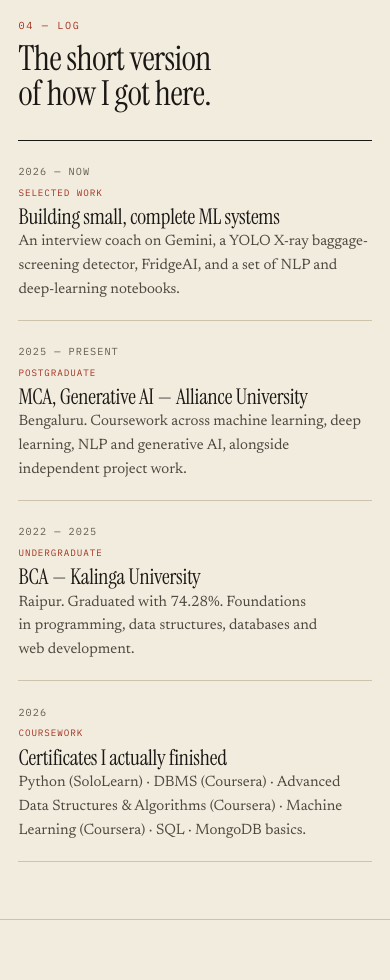
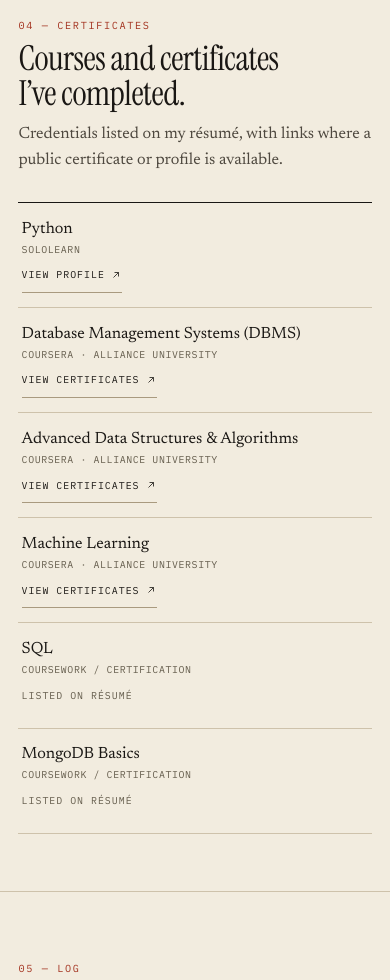
Before and after one commit to priyanshverma2004/priyanshverma2004.github.io, a plain HTML site: page index.html in a window 390 px wide. Shown: the part 5220-6200 px from the top of the page. Drawn offline with Linux system fonts and the light colour scheme.

Commit message:
Add Certificates section with links to portfolio and resume

```diff
--- a/assets/css/archive.css
+++ b/assets/css/archive.css
@@ -533,6 +533,25 @@ html:not(.js) .index-tools{display:none}
 .learning span{font-family:var(--mono);font-size:.58rem;letter-spacing:.12em;text-transform:uppercase;color:var(--stamp)}
 .learning p{font-size:.92rem;color:var(--ink-2);flex:1 1 320px}
 
+/* ---------- Certificates ---------- */
+.certs{list-style:none;padding:0;margin:0;border-top:1px solid var(--ink)}
+.cert{
+  display:grid;grid-template-columns:minmax(0,1.2fr) minmax(0,1fr) auto;
+  gap:.6rem 1.2rem;align-items:baseline;
+  padding:.9rem .2rem;border-bottom:1px solid var(--rule);
+}
+.cert__name{font-size:1.02rem;color:var(--ink);line-height:1.35}
+.cert__issuer{font-family:var(--mono);font-size:.62rem;letter-spacing:.06em;text-transform:uppercase;color:var(--ink-3);line-height:1.5}
+.cert__link{
+  font-family:var(--mono);font-size:.62rem;letter-spacing:.1em;text-transform:uppercase;
+  text-decoration:none;border-bottom:1px solid var(--rule-strong);padding-bottom:.15rem;
+  display:inline-flex;align-items:center;gap:.35rem;white-space:nowrap;justify-self:end;min-height:32px;
+}
+.cert__link svg{width:12px;height:12px}
+.cert__link:hover{border-color:var(--stamp);color:var(--stamp)}
+.cert__link--muted{border-bottom:0;color:var(--ink-3);cursor:default}
+.cert__link--muted:hover{color:var(--ink-3)}
+
 /* ---------- Log ---------- */
 .log{position:relative;padding-left:0;list-style:none;margin:0}
 .log__item{
@@ -765,6 +784,8 @@ html[data-plain="true"] .plain-banner{display:block}
   .archive-row .kind{display:none}
   .tool{grid-template-columns:1fr;gap:.2rem}
   .toolkit{grid-template-columns:1fr}
+  .cert{grid-template-columns:1fr;gap:.2rem}
+  .cert__link{justify-self:start}
   .log__item{grid-template-columns:1fr;gap:.35rem}
   .entry,.skills{grid-template-columns:1fr;gap:.2rem}
   .entry__when{padding-top:0}
--- a/index.html
+++ b/index.html
@@ -107,6 +107,7 @@ document.documentElement.classList.add('js');
       <a href="#work">Work</a>
       <a href="#about">Profile</a>
       <a href="#toolkit">Toolkit</a>
+      <a href="#certificates">Certificates</a>
       <a href="#log">Log</a>
       <a href="#contact">Contact</a>
     </nav>
@@ -627,11 +628,56 @@ document.documentElement.classList.add('js');
     </div>
   </section>
 
+  <!-- ================= CERTIFICATES ================= -->
+  <section class="section" id="certificates" aria-labelledby="cert-title">
+    <div class="wrap">
+      <div class="section__head">
+        <p class="kicker">04 — Certificates</p>
+        <div>
+          <h2 id="cert-title">Courses and certificates I’ve completed.</h2>
+          <p>Credentials listed on my résumé, with links where a public certificate or profile is available.</p>
+        </div>
+      </div>
+      <ul class="certs" aria-label="Certificates">
+        <li class="cert">
+          <span class="cert__name">Python</span>
+          <span class="cert__issuer">SoloLearn</span>
+          <a class="cert__link" href="https://www.sololearn.com/en/profile/32237188" target="_blank" rel="noopener">View profile <svg viewBox="0 0 24 24" fill="none" stroke="currentColor" stroke-width="1.6" aria-hidden="true"><path d="M7 17L17 7M9 7h8v8"/></svg></a>
+        </li>
+        <li class="cert">
+          <span class="cert__name">Database Management Systems (DBMS)</span>
+          <span class="cert__issuer">Coursera · Alliance University</span>
+          <a class="cert__link" href="https://www.coursera.org/organizations/allianceuniversity/my-learning?myLearningTab=CERTIFICATES" target="_blank" rel="noopener">View certificates <svg viewBox="0 0 24 24" fill="none" stroke="currentColor" stroke-width="1.6" aria-hidden="true"><path d="M7 17L17 7M9 7h8v8"/></svg></a>
+        </li>
+        <li class="cert">
+          <span class="cert__name">Advanced Data Structures &amp; Algorithms</span>
+          <span class="cert__issuer">Coursera · Alliance University</span>
+          <a class="cert__link" href="https://www.coursera.org/organizations/allianceuniversity/my-learning?myLearningTab=CERTIFICATES" target="_blank" rel="noopener">View certificates <svg viewBox="0 0 24 24" fill="none" stroke="currentColor" stroke-width="1.6" aria-hidden="true"><path d="M7 17L17 7M9 7h8v8"/></svg></a>
+        </li>
+        <li class="cert">
+          <span class="cert__name">Machine Learning</span>
+          <span class="cert__issuer">Coursera · Alliance University</span>
+          <a class="cert__link" href="https://www.coursera.org/organizations/allianceuniversity/my-learning?myLearningTab=CERTIFICATES" target="_blank" rel="noopener">View certificates <svg viewBox="0 0 24 24" fill="none" stroke="currentColor" stroke-width="1.6" aria-hidden="true"><path d="M7 17L17 7M9 7h8v8"/></svg></a>
+        </li>
+        <li class="cert">
+          <span class="cert__name">SQL</span>
+          <span class="cert__issuer">Coursework / certification</span>
+          <span class="cert__link cert__link--muted">Listed on résumé</span>
+        </li>
+        <li class="cert">
+          <span class="cert__name">MongoDB Basics</span>
+          <span class="cert__issuer">Coursework / certification</span>
+          <span class="cert__link cert__link--muted">Listed on résumé</span>
+        </li>
+      </ul>
+    </div>
+  </section>
+
   <!-- ================= LOG ================= -->
   <section class="section" id="log" aria-labelledby="log-title">
     <div class="wrap">
       <div class="section__head">
-        <p class="kicker">04 — Log</p>
+        <p class="kicker">05 — Log</p>
         <div>
           <h2 id="log-title">The short version of how I got here.</h2>
         </div>
@@ -677,7 +723,7 @@ document.documentElement.classList.add('js');
   <section class="section contact" id="contact" aria-labelledby="contact-title">
     <div class="wrap contact__grid">
       <div>
-        <p class="kicker mono" style="color:var(--stamp);margin-bottom:1rem">05 — Contact</p>
+        <p class="kicker mono" style="color:var(--stamp);margin-bottom:1rem">06 — Contact</p>
         <h2 id="contact-title">Hiring for something that has to <em>work?</em></h2>
         <div class="contact__body">
           <p>I'm looking for internships and entry-level roles in machine learning, AI engineering or software engineering — anywhere the job involves building the thing, not only describing it.</p>
```
Also changed, not shown: resume/index.html (+4 -4 lines).
